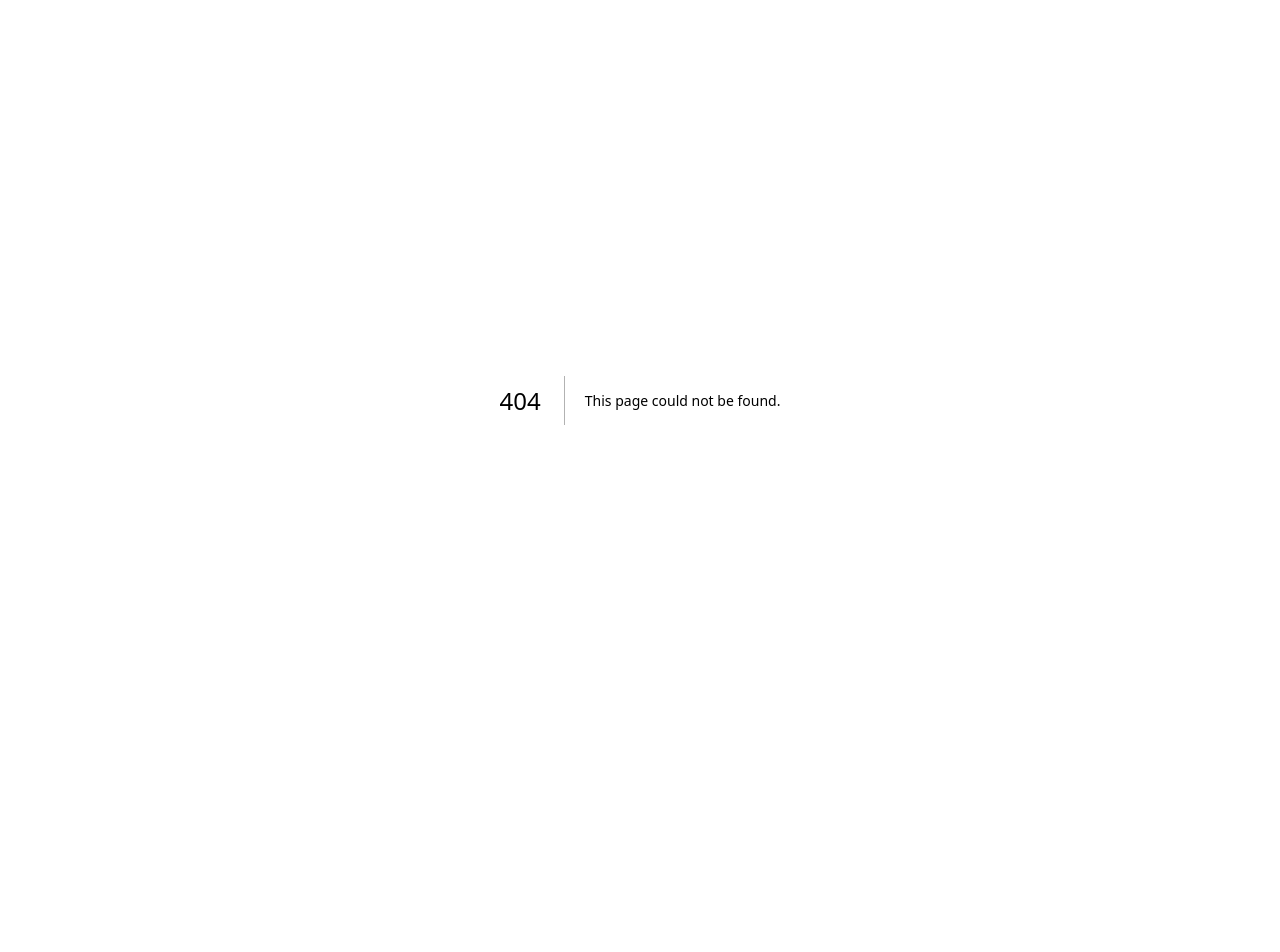
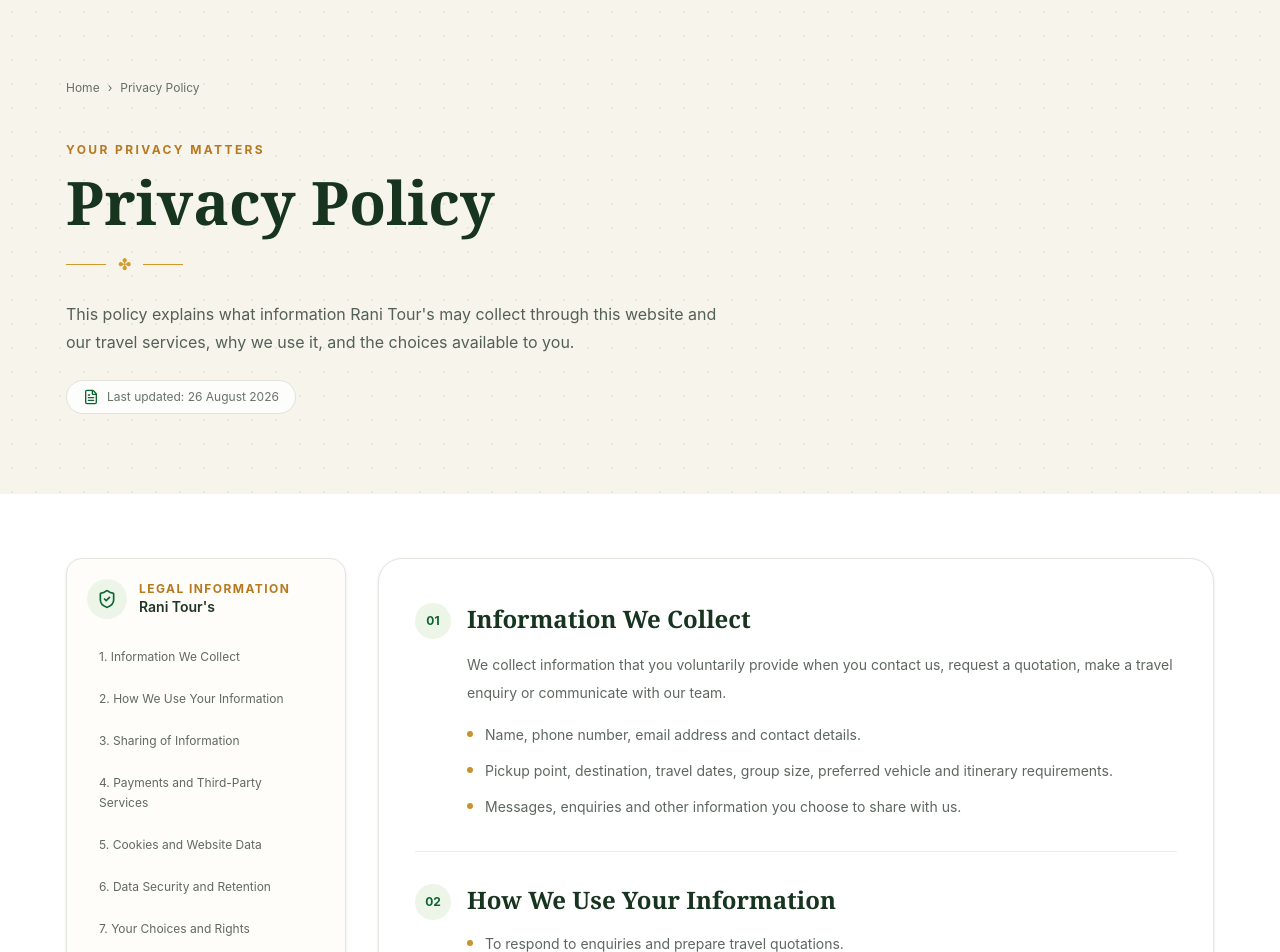
Before and after one commit to Shahzadkhanks19/rani-tours, a Next.js app: page /privacy-policy in a window 1280 px wide. Before the commit this address had no page. Shown: the top 952 px of the page. Before the commit the page ends 800 px from the top, so only its background shows below. Built offline with nearby package versions, Linux system fonts and the light colour scheme.

Commit message:
Add privacy policy page

```diff
--- /dev/null
+++ b/app/privacy-policy/page.tsx
@@ -0,0 +1,19 @@
+import type { Metadata } from "next";
+import { LegalPage } from "@/components/legal/legal-page";
+
+export const metadata: Metadata = { title: "Privacy Policy | Rani Tour's", description: "Read how Rani Tour's handles personal information submitted through its travel enquiry and booking services." };
+
+const sections = [
+  { title: "Information We Collect", paragraphs: ["We collect information that you voluntarily provide when you contact us, request a quotation, make a travel enquiry or communicate with our team."], items: ["Name, phone number, email address and contact details.", "Pickup point, destination, travel dates, group size, preferred vehicle and itinerary requirements.", "Messages, enquiries and other information you choose to share with us."] },
+  { title: "How We Use Your Information", items: ["To respond to enquiries and prepare travel quotations.", "To coordinate vehicles, drivers, routes, pickup details and travel arrangements.", "To communicate booking updates and provide customer support.", "To maintain service records, improve our services and meet applicable legal or accounting requirements."] },
+  { title: "Sharing of Information", paragraphs: ["We do not sell or rent your personal information. Information may be shared only where reasonably necessary to provide your requested service, such as with assigned drivers, vehicle operators, accommodation or travel partners, payment/service providers, or authorities where disclosure is legally required."] },
+  { title: "Payments and Third-Party Services", paragraphs: ["Where a payment or third-party service is used, that provider may process information under its own privacy practices. Rani Tour's does not claim control over independent third-party websites or services linked from this website."] },
+  { title: "Cookies and Website Data", paragraphs: ["The website may use essential cookies, analytics or similar technologies to understand website usage, maintain functionality and improve the visitor experience. Browser settings can generally be used to control optional cookies where applicable."] },
+  { title: "Data Security and Retention", paragraphs: ["We take reasonable measures to protect information from unauthorized access, misuse or disclosure. Information is retained only for as long as reasonably required for enquiries, bookings, business records, dispute handling or legal obligations."] },
+  { title: "Your Choices and Rights", paragraphs: ["You may contact us to request correction or deletion of personal information held by us, subject to information that we are required to retain for legitimate business, accounting, dispute-resolution or legal purposes."] },
+  { title: "Children's Privacy", paragraphs: ["Our services are intended to be arranged by adults. We do not knowingly seek personal information directly from children without appropriate involvement of a parent or guardian."] },
+  { title: "Policy Updates", paragraphs: ["We may update this Privacy Policy as our services, website or legal requirements change. The latest version published on this page will apply from its stated update date."] },
+  { title: "Contact Us", paragraphs: ["For privacy-related questions or requests, contact Rani Tour's using the phone number, email address or office details shown on this website."] },
+];
+
+export default function PrivacyPolicyPage() { return <LegalPage eyebrow="Your Privacy Matters" title="Privacy Policy" intro="This policy explains what information Rani Tour's may collect through this website and our travel services, why we use it, and the choices available to you." updated="26 August 2026" sections={sections} />; }
```
